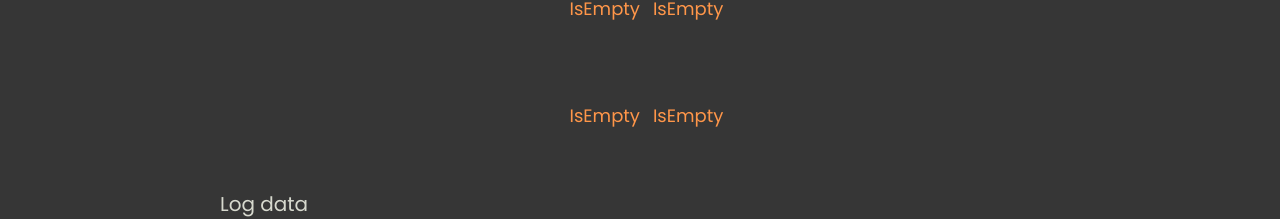
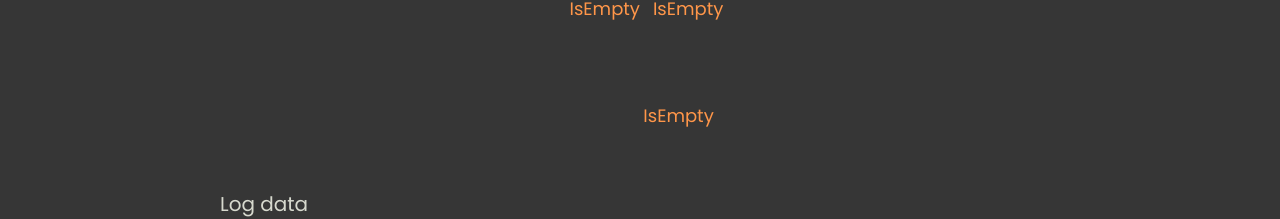
Before and after one commit to Dheyson/interstellar-DHT11-sensor, a React (Create React App) app in the folder frontend/web/: page / in a window 1280 px wide. Shown: the part 265-484 px from the top of the page. Built offline with nearby package versions, Linux system fonts and the light colour scheme; no server answers.

Commit message:
feat: Making some changes

```diff
--- a/frontend/web/src/components/RealTimeData/SmallData/index.js
+++ b/frontend/web/src/components/RealTimeData/SmallData/index.js
@@ -2,14 +2,14 @@ import React from 'react';
 
 import * as S from './styles';
 
-const SmallData = ({ fieldText, value }) => {
+const SmallData = ({ fieldText, value, align }) => {
 
 	return (
 		<S.DataInfo>
 			<S.DataTitle>
 				{fieldText}
 			</S.DataTitle>
-			<S.Data>
+			<S.Data align={align}>
 				{value}
 			</S.Data>
 		</S.DataInfo>
--- a/frontend/web/src/components/RealTimeData/SmallData/styles.js
+++ b/frontend/web/src/components/RealTimeData/SmallData/styles.js
@@ -20,6 +20,7 @@ export const DataTitle = styled.h2`
 	font-weight: normal;
 	font-size: 18px;
 	line-height: 27px;
+	text-align: center;
 	color: #D7D9CE;
 	flex: 1.5;
 	padding-right: 10px;
@@ -43,7 +44,7 @@ export const Data = styled.h1`
 
 		@media (min-width: 1440px) {
 		font-size: 42px;
-		text-align: start;
+		text-align: ${props => props.align || 'start'};
 		width: 100%;
 
 	}
--- a/frontend/web/src/components/RealTimeData/index.js
+++ b/frontend/web/src/components/RealTimeData/index.js
@@ -72,8 +72,7 @@ export default class RealTimeData extends React.Component {
 					<SmallData fieldText={channels.field2} value={field2 || 'IsEmpty'} />
 				</S.DataContainer>
 				<S.DataContainer>
-					<SmallData fieldText={channels.field3} value={field3 || 'IsEmpty'} />
-					<SmallData fieldText={channels.field4} value={field4 || 'IsEmpty'} />
+					<SmallData fieldText={channels.field3} value={field3 || 'IsEmpty'} align="center" />
 				</S.DataContainer>
 			</S.Container>
 		);
```
Also changed, not shown: 1 other file (tests, documents, lock files or other folders).
